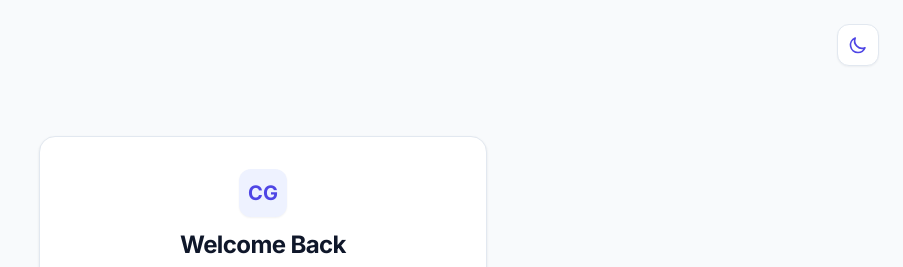
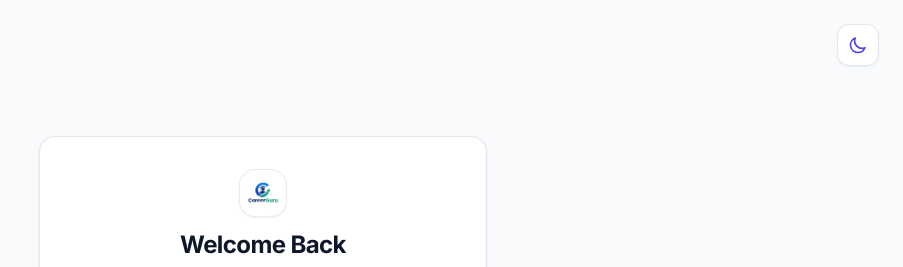
Before and after one commit to anikethgowda-cr/career-guru, a React (Vite) app in the folder frontend/: page /login in a window 1280 px wide. Shown: the top 267 px of the page, without its empty margins (377-1280 px from the left). Built offline with nearby package versions, Linux system fonts and the light colour scheme; no server answers.

Commit message:
added banner photo  in footer and lofin mage and register

```diff
--- a/frontend/src/components/shared/Footer.jsx
+++ b/frontend/src/components/shared/Footer.jsx
@@ -5,8 +5,8 @@ export default function Footer() {
         <footer className="mt-auto py-6 px-4 sm:px-8 border-t border-border-default text-left theme-transition">
             <div className="max-w-7xl mx-auto flex flex-col sm:flex-row items-center justify-between gap-4 text-xs text-text-muted">
                 <div className="flex items-center gap-2.5">
-                    <div className="w-5 h-5 rounded-md bg-gradient-to-br from-indigo-600 to-violet-600 text-white flex items-center justify-center font-bold text-[10px] shadow-xs">
-                        CG
+                    <div className="w-6 h-6 rounded-lg bg-white p-0.5 border border-border-default/80 flex items-center justify-center shrink-0 shadow-xs">
+                        <img src="/careerguru.png" alt="CareerGuru" className="w-full h-full object-contain" />
                     </div>
                     <span className="font-semibold text-text-primary">
                         CareerGuru AI
--- a/frontend/src/components/shared/MentorSidebar.jsx
+++ b/frontend/src/components/shared/MentorSidebar.jsx
@@ -74,9 +74,13 @@ export default function MentorSidebar() {
             {/* Top Brand Header */}
             <div>
                 <div className="h-16 px-4 sm:px-5 flex items-center justify-between border-b border-border-default text-left theme-transition">
-                    <div className="flex items-center gap-3">
-                        <div className="w-9 h-9 rounded-lg bg-gradient-to-br from-indigo-600 to-violet-600 text-white flex items-center justify-center font-bold text-sm shadow-sm shadow-indigo-600/25 shrink-0">
-                            CG
+                    <Link to="/mentor/dashboard" className="flex items-center gap-3 hover:opacity-90 transition">
+                        <div className="w-10 h-10 rounded-xl bg-white p-1 shadow-xs border border-border-default/80 flex items-center justify-center shrink-0">
+                            <img
+                                src="/careerguru.png"
+                                alt="CareerGuru"
+                                className="w-full h-full object-contain"
+                            />
                         </div>
                         <div className="flex flex-col text-left">
                             <span className="font-bold text-text-primary text-base tracking-tight leading-tight">
@@ -86,7 +90,7 @@ export default function MentorSidebar() {
                                 Mentor Portal
                             </span>
                         </div>
-                    </div>
+                    </Link>
 
                     {/* Theme Toggle */}
                     <button
--- a/frontend/src/components/shared/UserSidebar.jsx
+++ b/frontend/src/components/shared/UserSidebar.jsx
@@ -102,11 +102,13 @@ export default function UserSidebar() {
             <div>
                 <div className="h-16 px-4 sm:px-5 flex items-center justify-between border-b border-border-default text-left theme-transition">
                     <Link to="/user/dashboard" className="flex items-center gap-3 hover:opacity-90 transition">
-                        <img
-                            src="/careerguru.png"
-                            alt="CareerGuru"
-                            className="w-9 h-9 rounded-lg object-contain shrink-0"
-                        />
+                        <div className="w-10 h-10 rounded-xl bg-white p-1 shadow-xs border border-border-default/80 flex items-center justify-center shrink-0">
+                            <img
+                                src="/careerguru.png"
+                                alt="CareerGuru"
+                                className="w-full h-full object-contain"
+                            />
+                        </div>
                         <div className="flex flex-col text-left">
                             <span className="font-bold text-text-primary text-base tracking-tight leading-tight">
                                 CareerGuru
--- a/frontend/src/pages/auth/Login.jsx
+++ b/frontend/src/pages/auth/Login.jsx
@@ -73,8 +73,8 @@ export default function Login() {
             <div className="w-full max-w-md bg-bg-surface rounded-xl shadow-card border border-border-default p-6 sm:p-8 transition-colors duration-200">
                 {/* Header */}
                 <div className="text-center mb-6">
-                    <div className="inline-flex items-center justify-center w-12 h-12 rounded-lg bg-brand-subtle text-brand-primary mb-3 font-bold text-xl shadow-xs">
-                        CG
+                    <div className="inline-flex items-center justify-center w-12 h-12 rounded-xl bg-white p-1.5 border border-border-default/80 shadow-xs mb-3">
+                        <img src="/careerguru.png" alt="CareerGuru" className="w-full h-full object-contain" />
                     </div>
                     <h1 className="text-2xl font-bold tracking-tight text-text-primary">
                         Welcome Back
--- a/frontend/src/pages/auth/Register.jsx
+++ b/frontend/src/pages/auth/Register.jsx
@@ -66,8 +66,8 @@ export default function Register() {
             <div className="w-full max-w-md bg-bg-surface rounded-xl shadow-card border border-border-default p-6 sm:p-8 transition-colors duration-200">
                 {/* Header */}
                 <div className="text-center mb-6">
-                    <div className="inline-flex items-center justify-center w-12 h-12 rounded-lg bg-brand-subtle text-brand-primary mb-3 font-bold text-xl shadow-xs">
-                        CG
+                    <div className="inline-flex items-center justify-center w-12 h-12 rounded-xl bg-white p-1.5 border border-border-default/80 shadow-xs mb-3">
+                        <img src="/careerguru.png" alt="CareerGuru" className="w-full h-full object-contain" />
                     </div>
                     <h1 className="text-2xl font-bold tracking-tight text-text-primary">
                         Create an Account
```
